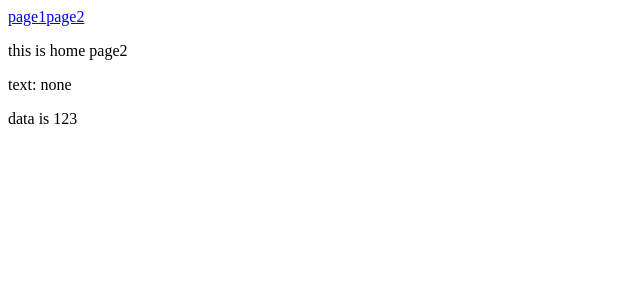
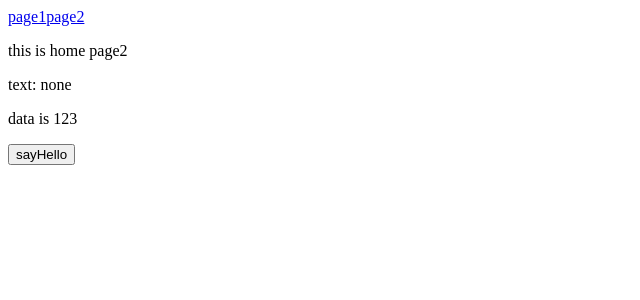
Before and after one commit to seokjuna/next-test, a Next.js app: page /page2 in a window 1280 px wide. Shown: the top 300 px of the page, without its empty margins (0-640 px from the left). Built offline with nearby package versions, Linux system fonts and the light colour scheme.

Commit message:
동적 임포트로 코드 분할

```diff
--- a/pages/page2.js
+++ b/pages/page2.js
@@ -8,11 +8,18 @@ Page2.getInitialProps = async ({ query }) => { // getInitialProps 함수 정의
 };
 
 export default function Page2({ text, data }) { // 페이지 컴포넌트에서 getInitialProps 함수가 반환한 값을 사용
+    // 동적 임포트로 sayHello 모듈을 가져오는 코드
+    function onClick() {
+        import('../src/sayHello').then(({ sayHello }) =>
+        console.log(sayHello()));
+    }
     return (
         <div>
             <p>this is home page2</p>
             <p>{`text: ${text}`}</p>
             <p>{`data is ${data}`}</p>
+            {/* onClick 함수를 버튼에 연결 */}
+            <button onClick={onClick}>sayHello</button>
         </div>
     );
 }
--- /dev/null
+++ b/src/sayHello.js
@@ -0,0 +1,3 @@
+export function sayHello() {
+    return 'hello~!';
+}
```
